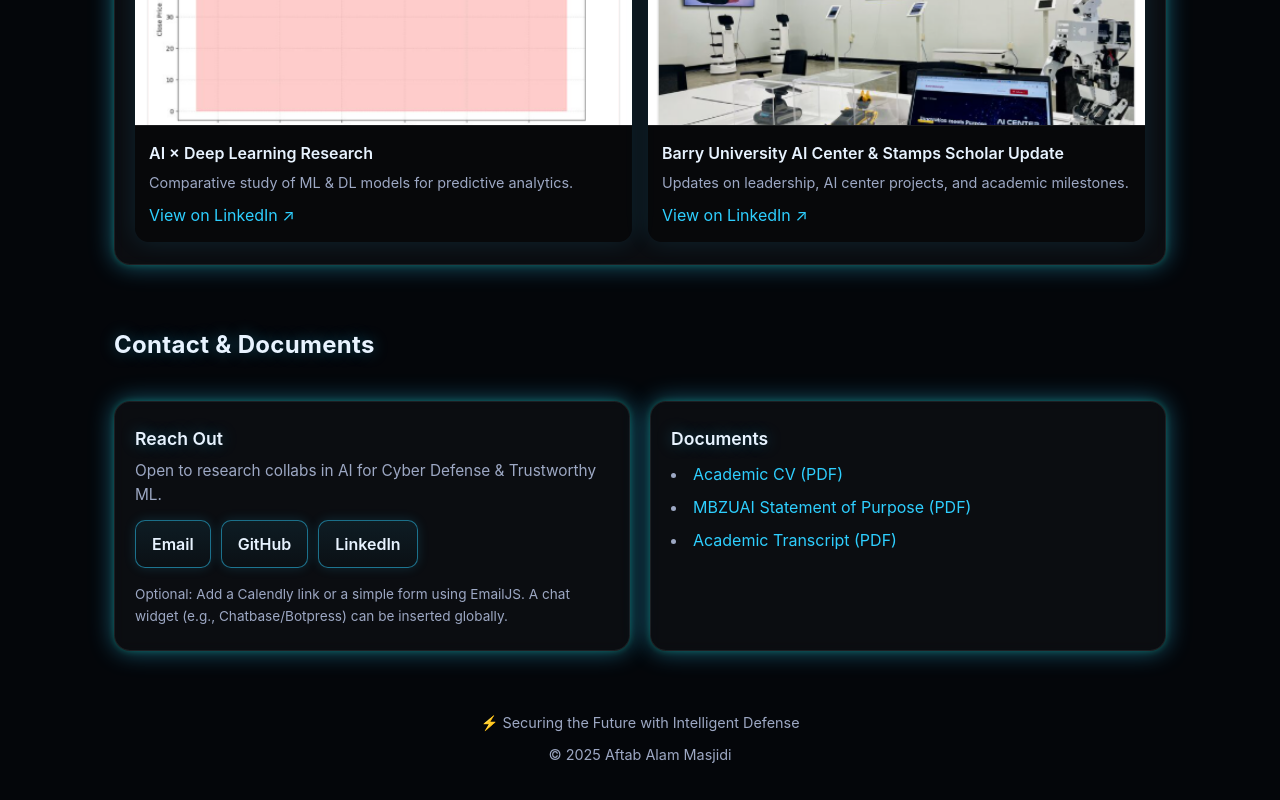
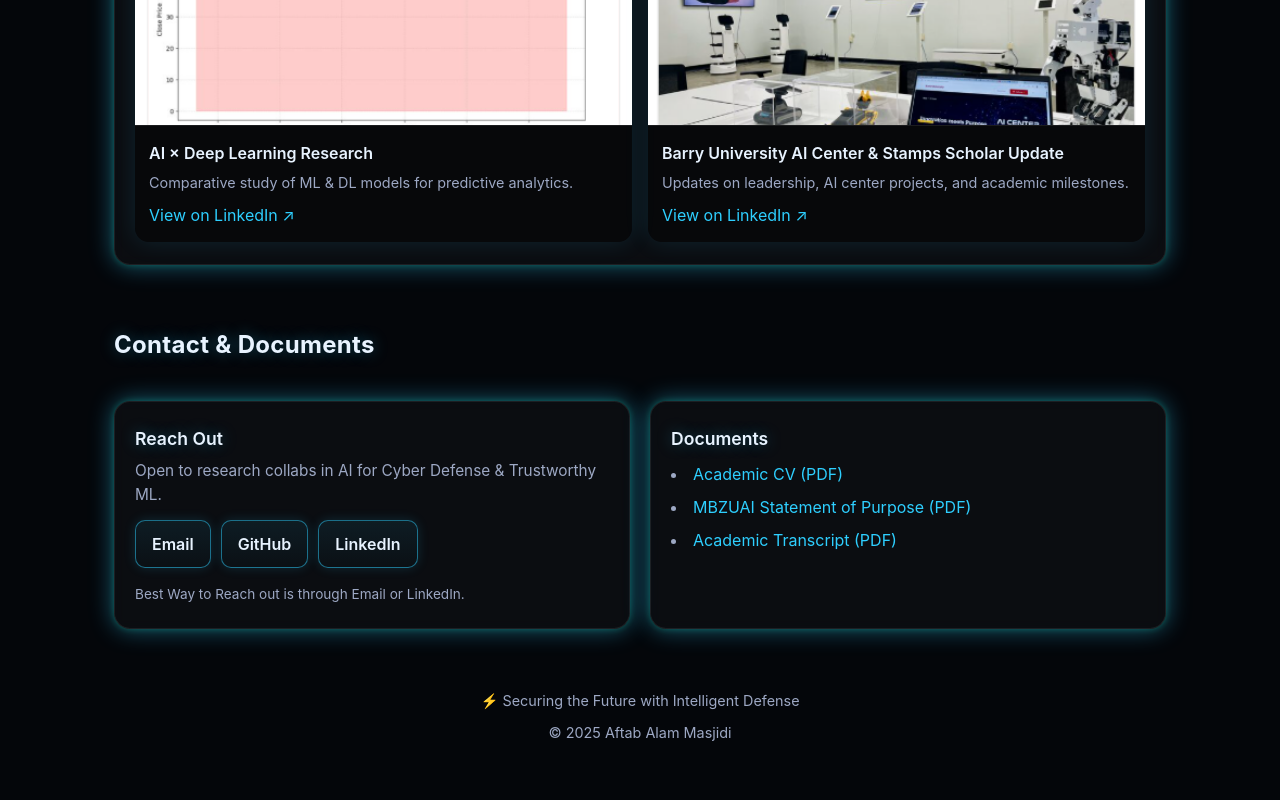
Before and after one commit to aftabalam01-creator/AftabOS.github.io, a React (Vite) app: page / in a window 1280 px wide. Shown: the part 5398-6198 px from the top of the page. Built offline with nearby package versions, Linux system fonts and the light colour scheme.

Commit message:
Update App.jsx

```diff
--- a/src/App.jsx
+++ b/src/App.jsx
@@ -1597,8 +1597,7 @@ const Contact = () => (
           </a>
         </div>
         <p className="muted" style={{ marginTop: "16px", fontSize: "0.85rem" }}>
-          Optional: Add a Calendly link or a simple form using EmailJS. A chat
-          widget (e.g., Chatbase/Botpress) can be inserted globally.
+          Best Way to Reach out is through Email or LinkedIn.
         </p>
       </Card>
       <Card className="half" id = "Documents">
```
